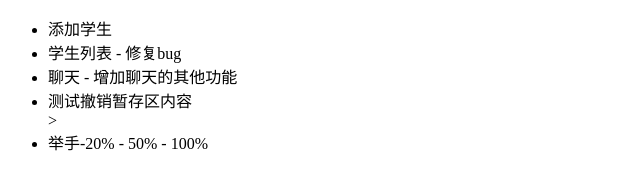
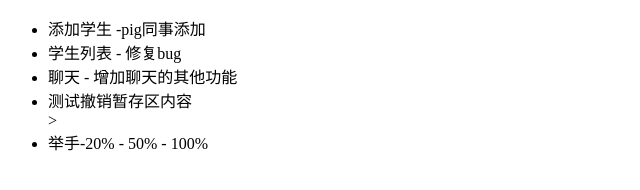
Before and after one commit to 937827819/student, a plain HTML site: page index.html in a window 1280 px wide. Shown: the whole page, without its empty margins (0-640 px from the left). Drawn offline with Linux system fonts and the light colour scheme.

Commit message:
pig同事修改了第八行

```diff
--- a/index.html
+++ b/index.html
@@ -5,7 +5,7 @@
 	</head>
 	<body>
 		<ul>
-			<li>添加学生</li>
+			<li>添加学生 -pig同事添加</li>
 			<li>学生列表 - 修复bug</li>
 			<li>聊天 - 增加聊天的其他功能</li>
 			<li>测试撤销暂存区内容</li>>
```
